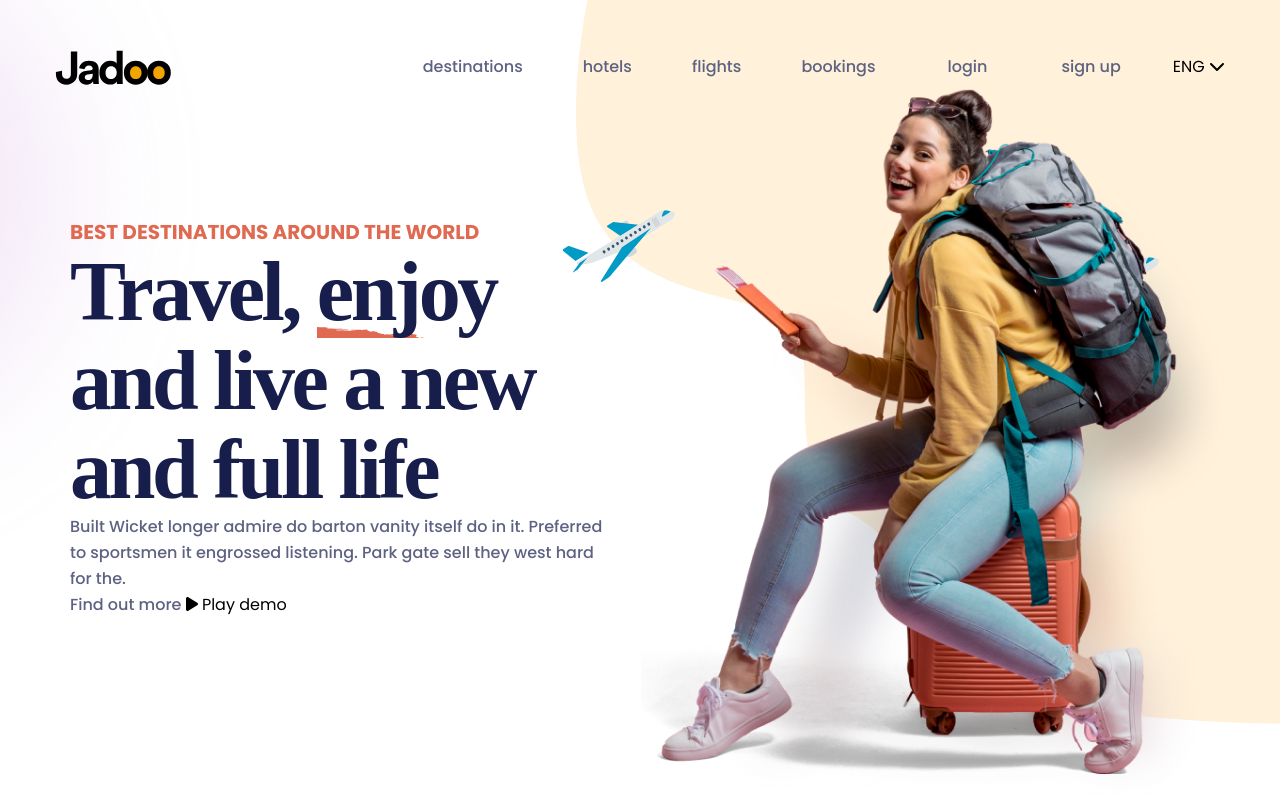
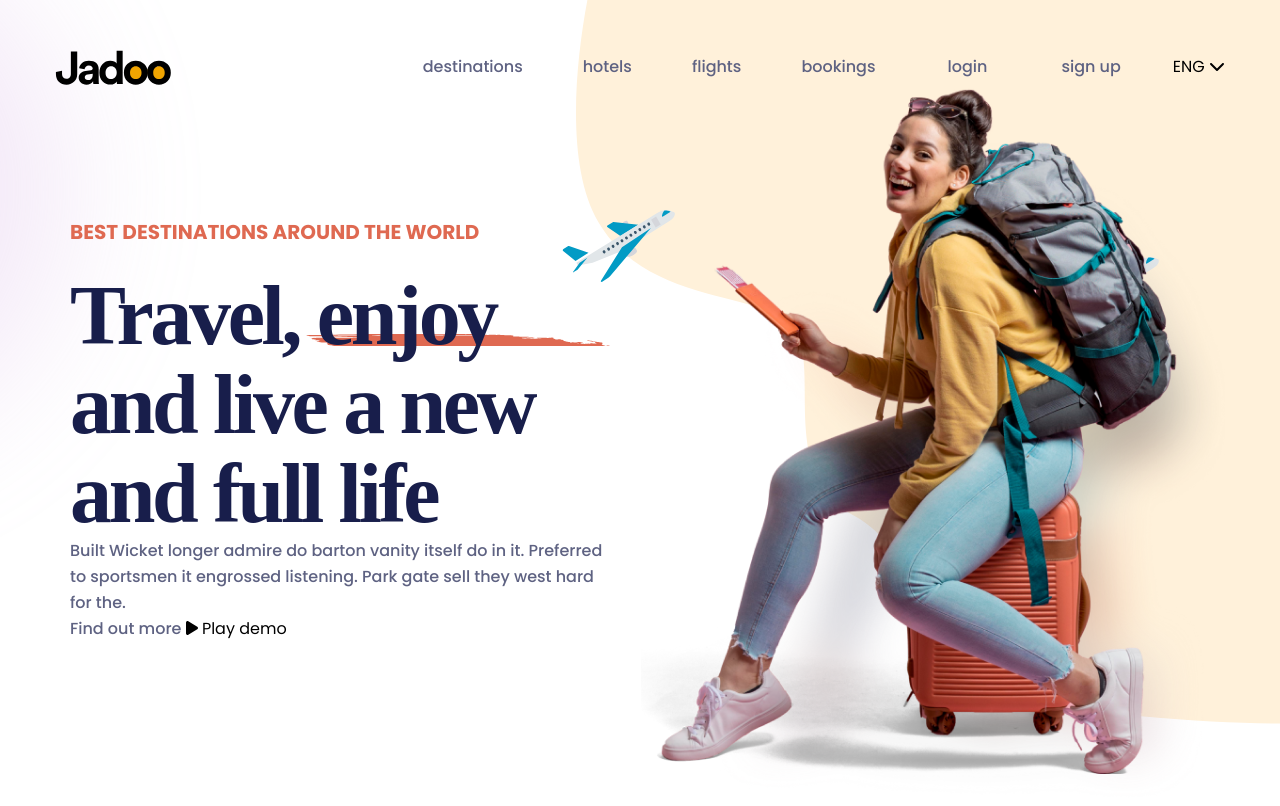
Before and after one commit to timcho19/jadoo, a plain HTML site: page index.html in a window 1280 px wide. Drawn offline with nearby package versions, Linux system fonts and the light colour scheme; a web font is replaced by a local one.

Commit message:
hero strong 배경 지정

```diff
--- a/css/main.css
+++ b/css/main.css
@@ -86,6 +86,7 @@ nav h1 a{
   color: #DF6951;
   font-weight: 700;
   text-transform: uppercase;
+  margin-bottom: 24px;
 }
 
 .hero .content h2{
@@ -98,7 +99,17 @@ nav h1 a{
   letter-spacing: -0.04em;
 }
 .hero .content h2 strong{
-background: url(../images/header_title_bg.svg);
-background-repeat: no-repeat;
-background-position: right bottom;
+  position: relative;
+  z-index: 0;
 }
+.hero .content h2 strong::after{
+  content: '';
+  width: 385px;
+  height: 12px;
+  position: absolute;
+  background: url(../images/header_title_bg.svg);
+  left: -20px;
+  bottom: 16px;
+  z-index: -1;
+
+}
```
